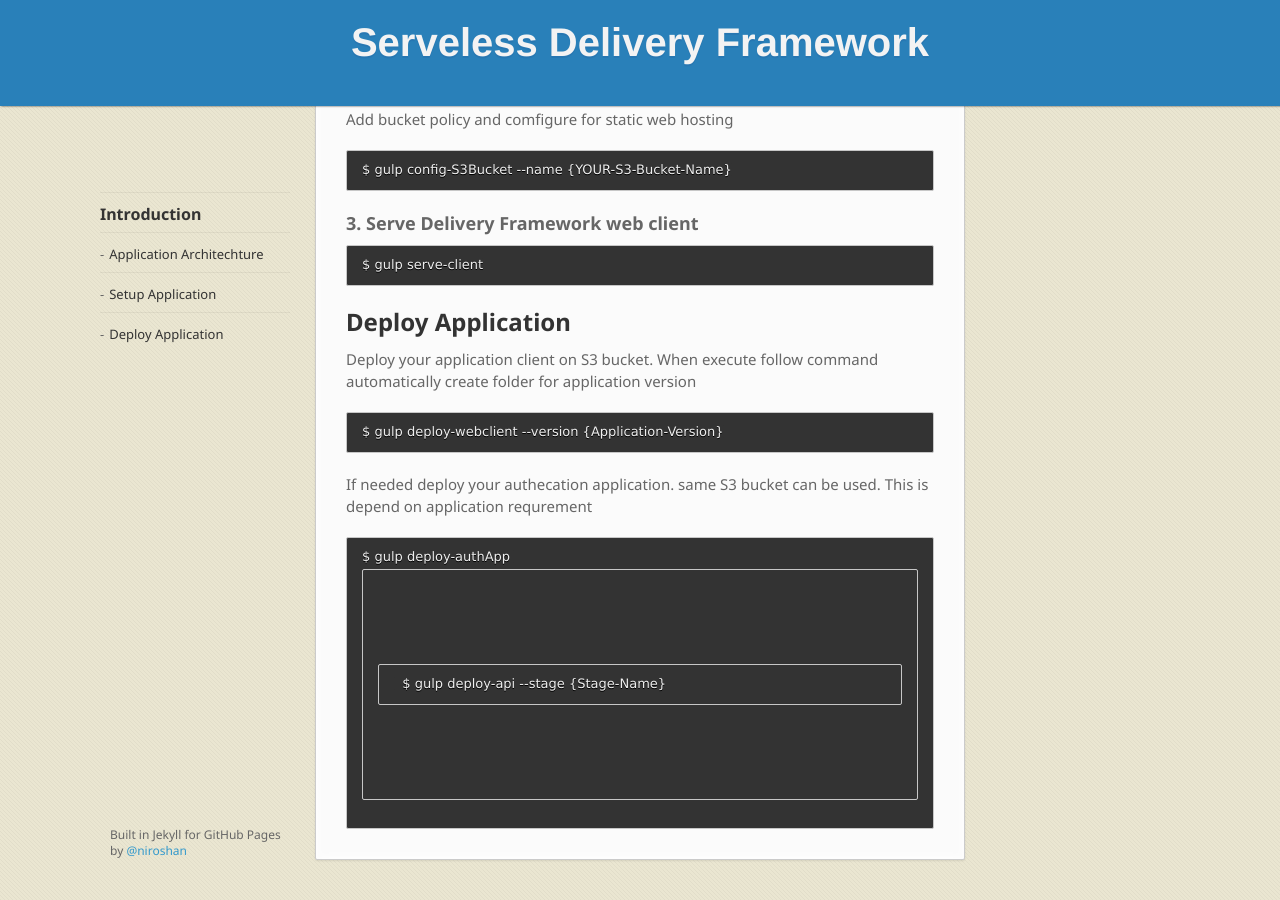
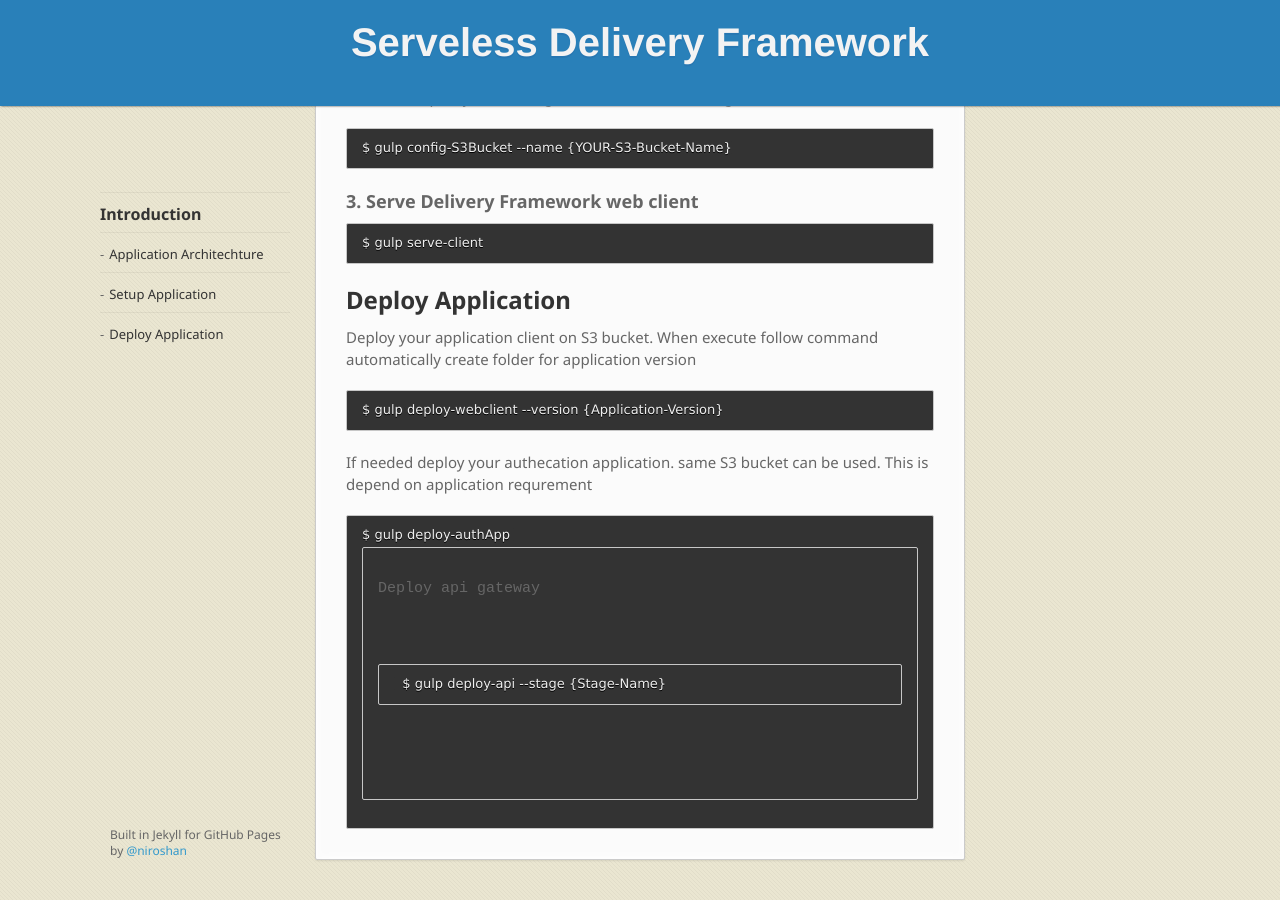
Before and after one commit to 99x/serverless-delivery-framework, a Jekyll site: the page built from docs/index.md, in a window 1280 px wide and 900 px high, scrolled down 1751 px. Built offline with Jekyll 4.4.1, drawn with Linux system fonts in a browser that asks for light colours; nearby versions of some CDN libraries; some web fonts are replaced.

Commit message:
update doc:

```diff
--- a/docs/_layouts/home.html
+++ b/docs/_layouts/home.html
@@ -27,8 +27,7 @@
         <h3>1. Clone and Install Depandancies</h3>
         <p> Clone or download source from github</p>
 
-        <pre><code>$ git clone https://github.com/99xt/serverless-delivery-framework.git</code>
-    </pre>
+        <pre><code>$ git clone https://github.com/99xt/serverless-delivery-framework.git</code></pre>
         <p>Install all npm dependancies </p>
         <pre>
           <code>$ cd serverless-delivery-framework && npm install
@@ -52,7 +51,7 @@
         <pre><code>$ gulp deploy-webclient --version {Application-Version}</code></pre>
         <p> If needed deploy your authecation application. same S3 bucket can be used. This is depend on application requrement</p>
         <pre><code>$ gulp deploy-authApp </code><pre>
-        <p></p>
+        <p>Deploy api gateway</p>
         <pre><code>  $ gulp deploy-api --stage {Stage-Name}</code></pre>
 
     </section>
```
